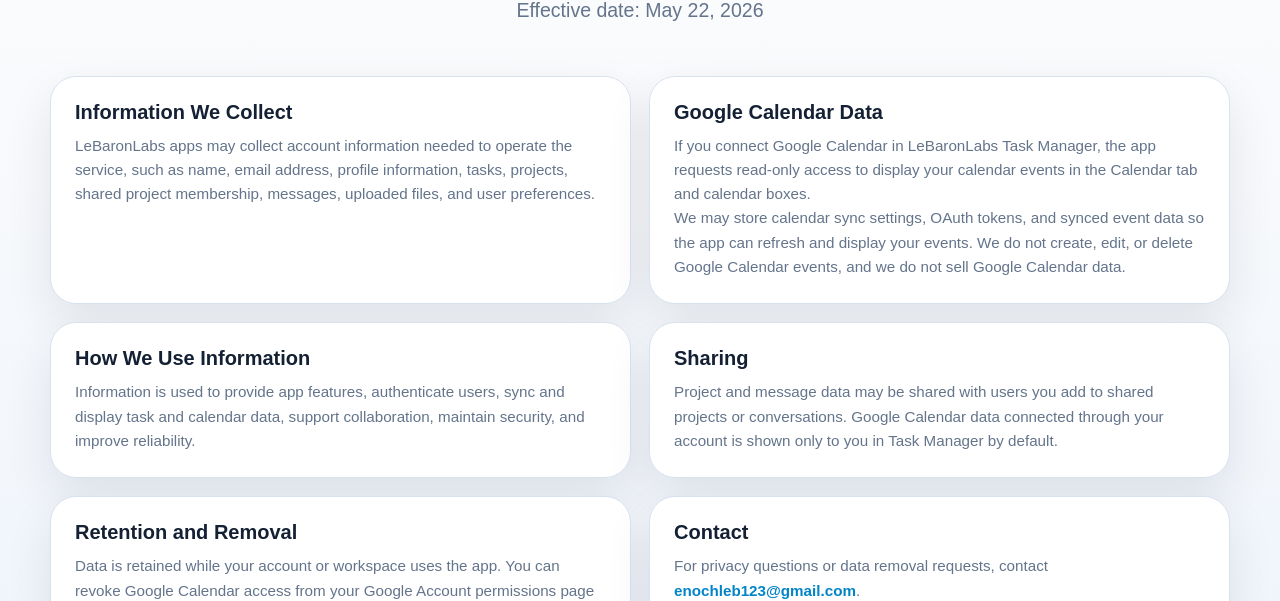
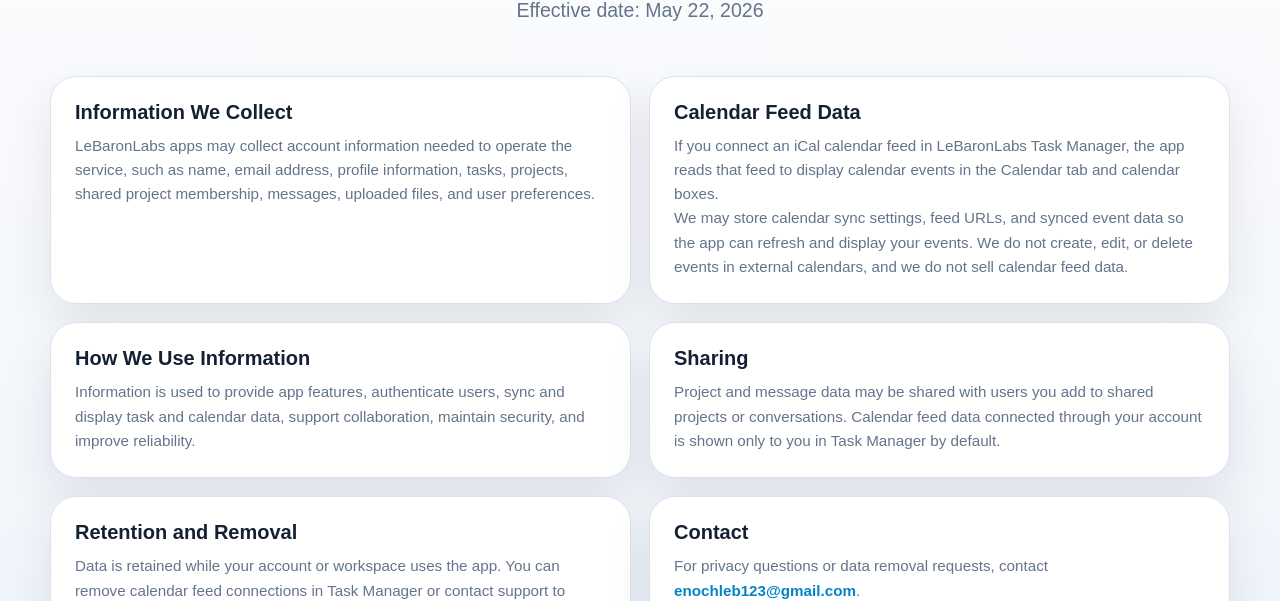
Before and after one commit to EnochLeBaron/lebaronlabs-public, a website: page privacy.html in a window 1280 px wide. Shown: the part 351-952 px from the top of the page. Drawn offline with Linux system fonts and the light colour scheme.

Commit message:
Remove Google calendar public copy

```diff
--- a/privacy.html
+++ b/privacy.html
@@ -40,9 +40,9 @@
 
             <article class="nav-card policy-card">
                 <div>
-                    <h2>Google Calendar Data</h2>
-                    <p>If you connect Google Calendar in LeBaronLabs Task Manager, the app requests read-only access to display your calendar events in the Calendar tab and calendar boxes.</p>
-                    <p>We may store calendar sync settings, OAuth tokens, and synced event data so the app can refresh and display your events. We do not create, edit, or delete Google Calendar events, and we do not sell Google Calendar data.</p>
+                    <h2>Calendar Feed Data</h2>
+                    <p>If you connect an iCal calendar feed in LeBaronLabs Task Manager, the app reads that feed to display calendar events in the Calendar tab and calendar boxes.</p>
+                    <p>We may store calendar sync settings, feed URLs, and synced event data so the app can refresh and display your events. We do not create, edit, or delete events in external calendars, and we do not sell calendar feed data.</p>
                 </div>
             </article>
 
@@ -56,14 +56,14 @@
             <article class="nav-card policy-card">
                 <div>
                     <h2>Sharing</h2>
-                    <p>Project and message data may be shared with users you add to shared projects or conversations. Google Calendar data connected through your account is shown only to you in Task Manager by default.</p>
+                    <p>Project and message data may be shared with users you add to shared projects or conversations. Calendar feed data connected through your account is shown only to you in Task Manager by default.</p>
                 </div>
             </article>
 
             <article class="nav-card policy-card">
                 <div>
                     <h2>Retention and Removal</h2>
-                    <p>Data is retained while your account or workspace uses the app. You can revoke Google Calendar access from your Google Account permissions page or contact support to request removal of stored Google Calendar sync data.</p>
+                    <p>Data is retained while your account or workspace uses the app. You can remove calendar feed connections in Task Manager or contact support to request removal of stored calendar sync data.</p>
                 </div>
             </article>
 
```
Also changed, not shown: app-home.html (+3 -3 lines), terms.html (+2 -2 lines).
